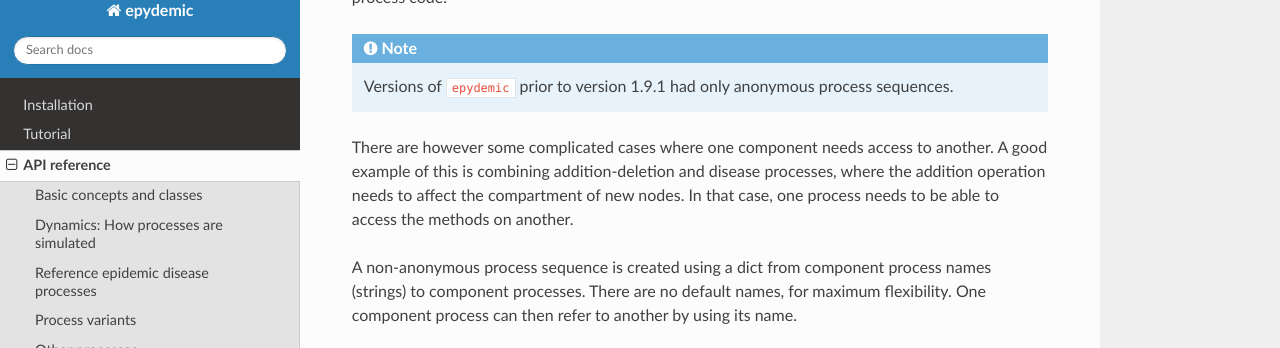
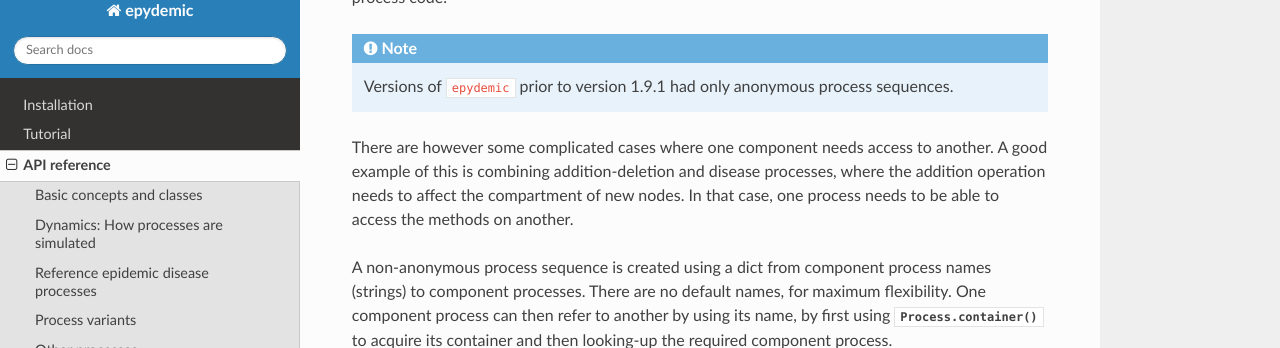
Before and after one commit to simoninireland/epydemic, a Sphinx documentation site: the page built from doc/processsequence.rst, in a window 1280 px wide and 900 px high, scrolled down 1716 px, cut to the strip 0-348 px from the top of the window. Built offline with Sphinx 7.4.7 and the Read the Docs theme 2.0.0, drawn with Linux system fonts in a browser that asks for light colours.

Commit message:
Cross-referenced to the Process container API

```diff
--- a/doc/processsequence.rst
+++ b/doc/processsequence.rst
@@ -61,7 +61,9 @@ process needs to be able to access the methods on another.
 A non-anonymous process sequence is created using a dict from
 component process names (strings) to component processes. There are no
 default names, for maximum flexibility. One component process can then
-refer to another by using its name.
+refer to another by using its name, by first using
+:meth:`Process.container` to acquire its container and then looking-up
+the required component process.
 
 .. automethod:: ProcessSequence.processes
 
```
